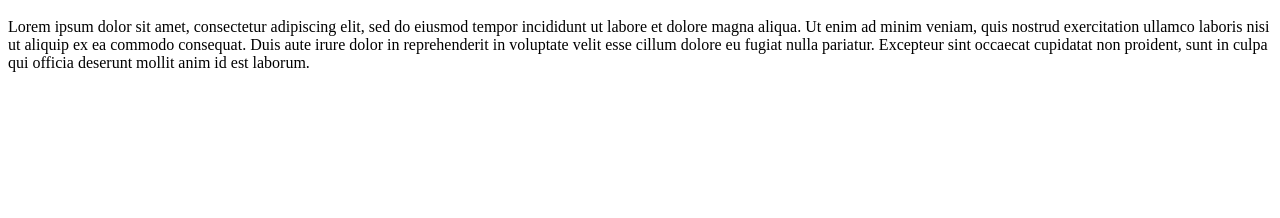
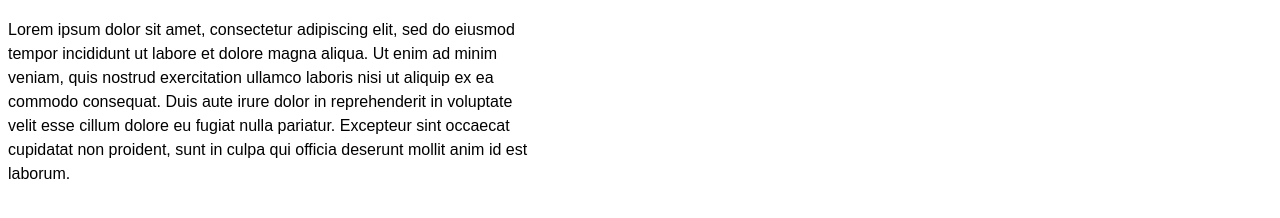
Before and after one commit to tom550/tom550.github.io, a plain HTML site: page index.html in a window 1280 px wide. Shown: the part 48-266 px from the top of the page. Drawn offline with Linux system fonts and the light colour scheme.

Commit message:
Update index.html

```diff
--- a/index.html
+++ b/index.html
@@ -1,5 +1,13 @@
 
 <html>
+<head>
+    <style>
+        p {
+            font: 100%/1.5 sans-serif;
+            max-width: 33em;
+        }
+    </style>
+</head>
 <body>
     <h1>hallo</h1>
         <p>Lorem ipsum dolor sit amet, consectetur adipiscing elit, sed do eiusmod tempor incididunt ut labore et dolore magna aliqua. Ut enim ad minim veniam, quis nostrud exercitation ullamco laboris nisi ut aliquip ex ea commodo consequat. Duis aute irure dolor in reprehenderit in voluptate velit esse cillum dolore eu fugiat nulla pariatur. Excepteur sint occaecat cupidatat non proident, sunt in culpa qui officia deserunt mollit anim id est laborum.</p>
```
